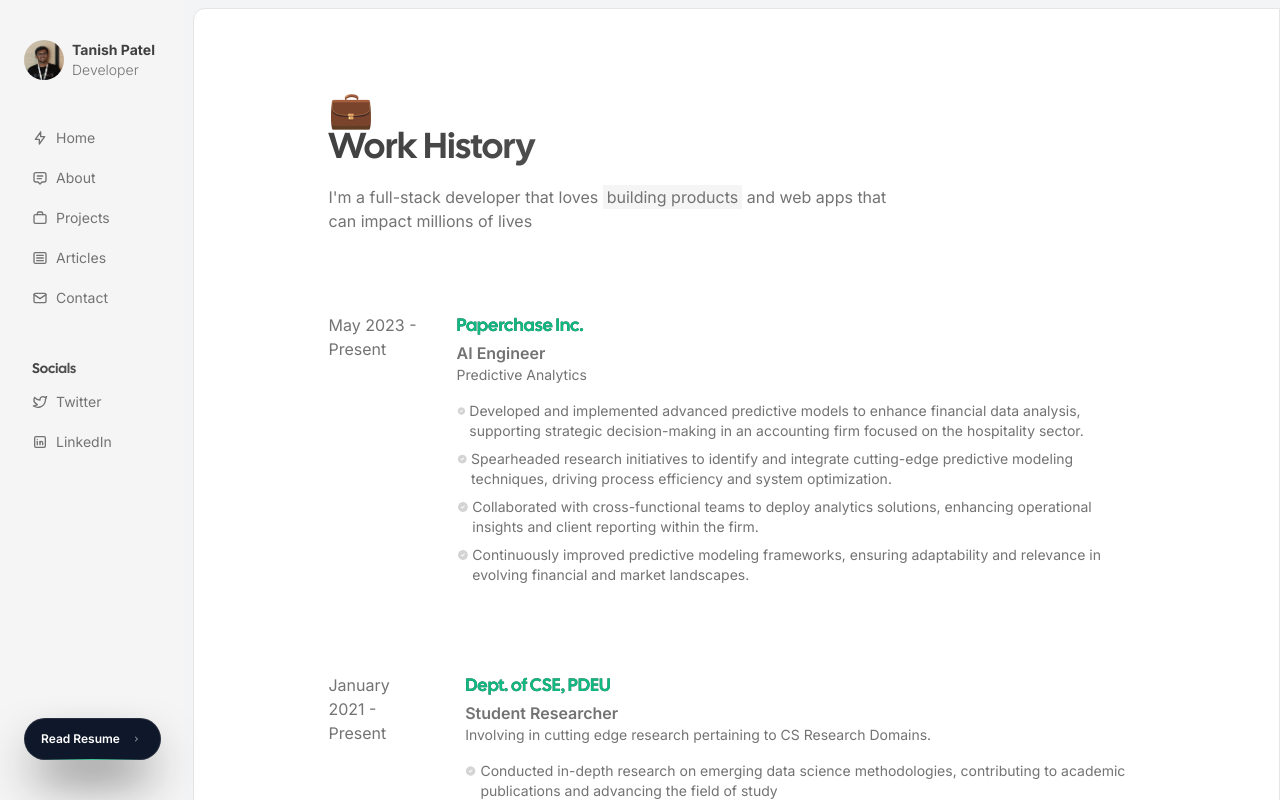
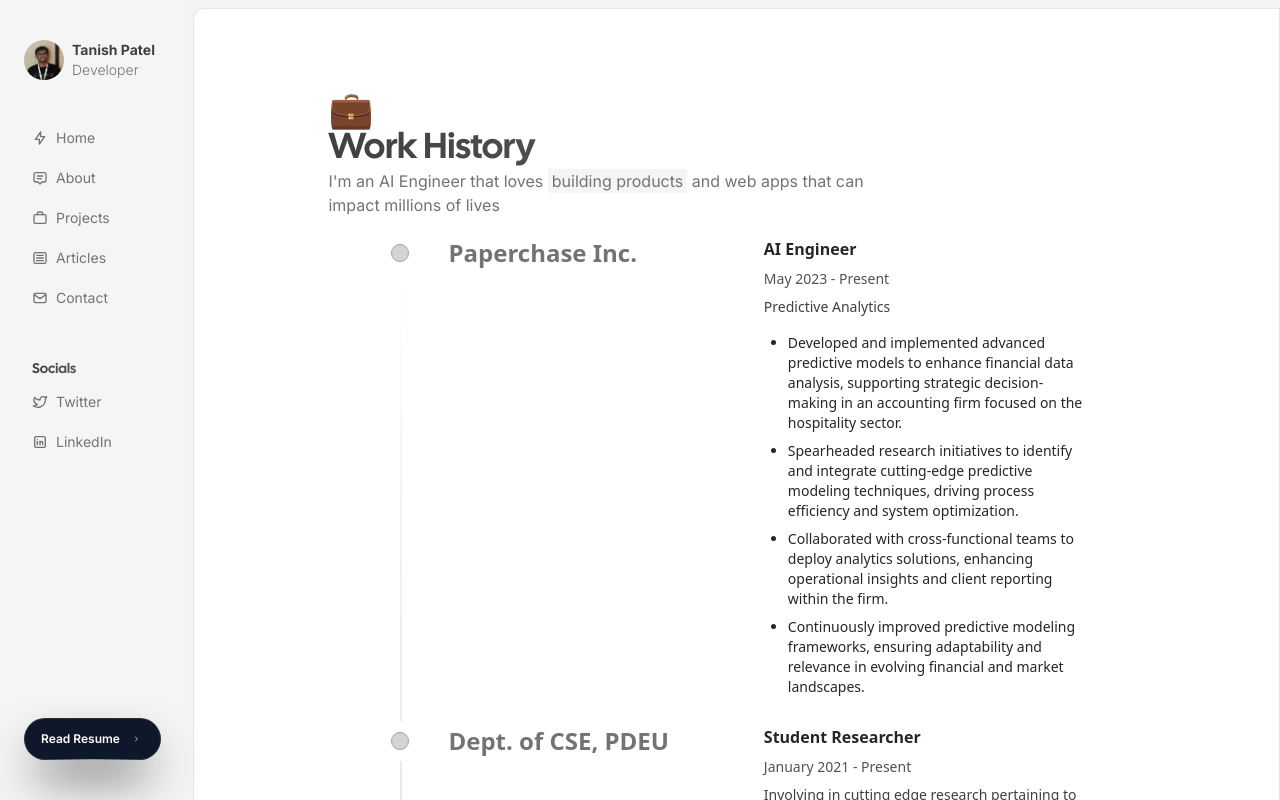
Before and after one commit to tanishpatel0106/portfolio-frontend, a Next.js app: page /resume in a window 1280 px wide. Built offline with nearby package versions, Linux system fonts and the light colour scheme.

Commit message:
Updates to resume page

```diff
--- /dev/null
+++ b/lib/utils.ts
@@ -0,0 +1,6 @@
+import { ClassValue, clsx } from "clsx";
+import { twMerge } from "tailwind-merge";
+
+export function cn(...inputs: ClassValue[]) {
+  return twMerge(clsx(inputs));
+}
--- a/src/app/resume/page.tsx
+++ b/src/app/resume/page.tsx
@@ -13,15 +13,15 @@
     <Container>
       <span className="text-4xl">💼</span>
       <Heading className="font-black">Work History</Heading>
-      <Paragraph className="max-w-xl mt-4">
-        I&apos;m a full-stack developer that loves{" "}
+      <Paragraph className="max-w-xl">
+        I&apos;m an AI Engineer that loves{" "}
         <Highlight>building products</Highlight> and web apps that can impact
         millions of lives
       </Paragraph>
       <WorkHistory />
       <span className="text-4xl">🏆</span>
       <Heading className="font-black">Leadership</Heading>
-      <Paragraph className="max-w-xl mt-4">
+      <Paragraph className="max-w-xl">
         I&apos;ts always a{" "}
         <Highlight>Team Job</Highlight> because not everything is meant to be <Highlight>One-Man Job </Highlight>
       </Paragraph>
--- a/src/components/Leadership.tsx
+++ b/src/components/Leadership.tsx
@@ -1,54 +1,93 @@
+// "use client";
+// import { timeline } from "@/constants/leadership";
+// import React from "react";
+// import { Paragraph } from "./Paragraph";
+// import { Heading } from "./Heading";
+// import {
+//   IconCheck,
+//   IconCheckbox,
+//   IconCircleCheckFilled,
+// } from "@tabler/icons-react";
+
+// export const LeadershipHistory = () => {
+//   return (
+//     <div>
+//       {timeline.map((item, index) => (
+//         <div
+//           className="flex md:flex-row flex-col space-y-10 md:space-y-0 space-x-10 my-20 relative"
+//           key={`timeline-${index}`}
+//         >
+//           <Paragraph className="w-40">{item.date}</Paragraph>
+//           <div>
+//             <Heading
+//               as="h5"
+//               className="text-lg md:text-lg lg:text-lg text-emerald-500"
+//             >
+//               {item.company}
+//             </Heading>
+//             <Paragraph className="text-base md:text-base lg:text-base font-semibold">
+//               {item.title}
+//             </Paragraph>
+//             <Paragraph className="text-sm md:text-sm lg:text-sm mb-4">
+//               {item.description}
+//             </Paragraph>
+
+//             {item.responsibilities.map((responsibility, index) => (
+//               <Step key={responsibility}>{responsibility}</Step>
+//             ))}
+//           </div>
+//         </div>
+//       ))}
+//     </div>
+//   );
+// };
+
+// const Step = ({ children }: { children: React.ReactNode }) => {
+//   return (
+//     <div className="flex space-x-1 items-start my-2">
+//       <IconCircleCheckFilled className="h-3 w-4 mt-1 text-neutral-300" />
+//       <Paragraph className="text-sm md:text-sm lg:text-sm">
+//         {children}
+//       </Paragraph>
+//     </div>
+//   );
+// };
+
 "use client";
+import React from "react";
 import { timeline } from "@/constants/leadership";
-import React from "react";
-import { Paragraph } from "./Paragraph";
-import { Heading } from "./Heading";
-import {
-  IconCheck,
-  IconCheckbox,
-  IconCircleCheckFilled,
-} from "@tabler/icons-react";
+import { Timeline } from "@/components/ui/timeline";
 
 export const LeadershipHistory = () => {
+  const data = timeline.map((item) => ({
+    title: item.company,
+    content: (
+      <div>
+        <p className="text-neutral-800 text-sm md:text-base font-semibold mb-2">
+          {item.title}
+        </p>
+        <p className="text-neutral-600 text-xs md:text-sm mb-2">
+          {item.date}
+        </p>
+        <p className="text-neutral-700 text-xs md:text-sm mb-4">
+          {item.description}
+        </p>
+        <ul className="list-disc ml-6">
+          {item.responsibilities.map((responsibility, index) => (
+            <li key={index} className="text-neutral-800 text-xs md:text-sm mb-2">
+              {responsibility}
+            </li>
+          ))}
+        </ul>
+      </div>
+    ),
+  }));
+
   return (
-    <div>
-      {timeline.map((item, index) => (
-        <div
-          className="flex md:flex-row flex-col space-y-10 md:space-y-0 space-x-10 my-20 relative"
-          key={`timeline-${index}`}
-        >
-          <Paragraph className="w-40">{item.date}</Paragraph>
-          <div>
-            <Heading
-              as="h5"
-              className="text-lg md:text-lg lg:text-lg text-emerald-500"
-            >
-              {item.company}
-            </Heading>
-            <Paragraph className="text-base md:text-base lg:text-base font-semibold">
-              {item.title}
-            </Paragraph>
-            <Paragraph className="text-sm md:text-sm lg:text-sm mb-4">
-              {item.description}
-            </Paragraph>
-
-            {item.responsibilities.map((responsibility, index) => (
-              <Step key={responsibility}>{responsibility}</Step>
-            ))}
-          </div>
-        </div>
-      ))}
+    <div className="w-full">
+      <Timeline data={data} />
     </div>
   );
 };
 
-const Step = ({ children }: { children: React.ReactNode }) => {
-  return (
-    <div className="flex space-x-1 items-start my-2">
-      <IconCircleCheckFilled className="h-3 w-4 mt-1 text-neutral-300" />
-      <Paragraph className="text-sm md:text-sm lg:text-sm">
-        {children}
-      </Paragraph>
-    </div>
-  );
-};
+export default LeadershipHistory;
--- a/src/components/WorkHistory.tsx
+++ b/src/components/WorkHistory.tsx
@@ -1,54 +1,97 @@
+// "use client";
+// import { timeline } from "@/constants/timeline";
+// import React from "react";
+// import { Paragraph } from "./Paragraph";
+// import { Heading } from "./Heading";
+// import {
+//   IconCheck,
+//   IconCheckbox,
+//   IconCircleCheckFilled,
+// } from "@tabler/icons-react";
+
+// export const WorkHistory = () => {
+//   return (
+//     <div>
+//       {timeline.map((item, index) => (
+//         <div
+//           className="flex md:flex-row flex-col space-y-10 md:space-y-0 space-x-10 my-20 relative"
+//           key={`timeline-${index}`}
+//         >
+//           <Paragraph className="w-40">{item.date}</Paragraph>
+//           <div>
+//             <Heading
+//               as="h5"
+//               className="text-lg md:text-lg lg:text-lg text-emerald-500"
+//             >
+//               {item.company}
+//             </Heading>
+//             <Paragraph className="text-base md:text-base lg:text-base font-semibold">
+//               {item.title}
+//             </Paragraph>
+//             <Paragraph className="text-sm md:text-sm lg:text-sm mb-4">
+//               {item.description}
+//             </Paragraph>
+
+//             {item.responsibilities.map((responsibility, index) => (
+//               <Step key={responsibility}>{responsibility}</Step>
+//             ))}
+//           </div>
+//         </div>
+//       ))}
+//     </div>
+//   );
+// };
+
+// const Step = ({ children }: { children: React.ReactNode }) => {
+//   return (
+//     <div className="flex space-x-1 items-start my-2">
+//       <IconCircleCheckFilled className="h-3 w-4 mt-1 text-neutral-300" />
+//       <Paragraph className="text-sm md:text-sm lg:text-sm">
+//         {children}
+//       </Paragraph>
+//     </div>
+//   );
+// };
+
+// Updated WorkHistory.tsx using the new Timeline component
+
+// Updated WorkHistory.tsx using the new Timeline component with light theme styles
+
 "use client";
+import React from "react";
 import { timeline } from "@/constants/timeline";
-import React from "react";
-import { Paragraph } from "./Paragraph";
-import { Heading } from "./Heading";
-import {
-  IconCheck,
-  IconCheckbox,
-  IconCircleCheckFilled,
-} from "@tabler/icons-react";
+import { Timeline } from "@/components/ui/timeline";
 
 export const WorkHistory = () => {
+  const data = timeline.map((item) => ({
+    title: item.company,
+    content: (
+      <div>
+        <p className="text-neutral-800 text-sm md:text-base font-semibold mb-2">
+          {item.title}
+        </p>
+        <p className="text-neutral-600 text-xs md:text-sm mb-2">
+          {item.date}
+        </p>
+        <p className="text-neutral-700 text-xs md:text-sm mb-4">
+          {item.description}
+        </p>
+        <ul className="list-disc ml-6">
+          {item.responsibilities.map((responsibility, index) => (
+            <li key={index} className="text-neutral-800 text-xs md:text-sm mb-2">
+              {responsibility}
+            </li>
+          ))}
+        </ul>
+      </div>
+    ),
+  }));
+
   return (
-    <div>
-      {timeline.map((item, index) => (
-        <div
-          className="flex md:flex-row flex-col space-y-10 md:space-y-0 space-x-10 my-20 relative"
-          key={`timeline-${index}`}
-        >
-          <Paragraph className="w-40">{item.date}</Paragraph>
-          <div>
-            <Heading
-              as="h5"
-              className="text-lg md:text-lg lg:text-lg text-emerald-500"
-            >
-              {item.company}
-            </Heading>
-            <Paragraph className="text-base md:text-base lg:text-base font-semibold">
-              {item.title}
-            </Paragraph>
-            <Paragraph className="text-sm md:text-sm lg:text-sm mb-4">
-              {item.description}
-            </Paragraph>
-
-            {item.responsibilities.map((responsibility, index) => (
-              <Step key={responsibility}>{responsibility}</Step>
-            ))}
-          </div>
-        </div>
-      ))}
+    <div className="w-full">
+      <Timeline data={data} />
     </div>
   );
 };
 
-const Step = ({ children }: { children: React.ReactNode }) => {
-  return (
-    <div className="flex space-x-1 items-start my-2">
-      <IconCircleCheckFilled className="h-3 w-4 mt-1 text-neutral-300" />
-      <Paragraph className="text-sm md:text-sm lg:text-sm">
-        {children}
-      </Paragraph>
-    </div>
-  );
-};
+export default WorkHistory;
--- /dev/null
+++ b/src/components/ui/timeline.tsx
@@ -0,0 +1,160 @@
+"use client";
+import {
+  useMotionValueEvent,
+  useScroll,
+  useTransform,
+  motion,
+} from "framer-motion";
+import React, { useEffect, useRef, useState } from "react";
+
+interface TimelineEntry {
+  title: string;
+  content: React.ReactNode;
+}
+
+export const Timeline = ({ data }: { data: TimelineEntry[] }) => {
+  const ref = useRef<HTMLDivElement>(null);
+  const containerRef = useRef<HTMLDivElement>(null);
+  const [height, setHeight] = useState(0);
+
+  useEffect(() => {
+    if (ref.current) {
+      const rect = ref.current.getBoundingClientRect();
+      setHeight(rect.height);
+    }
+  }, [ref]);
+
+  const { scrollYProgress } = useScroll({
+    target: containerRef,
+    offset: ["start 10%", "end 50%"],
+  });
+
+  const heightTransform = useTransform(scrollYProgress, [0, 1], [0, height]);
+  const opacityTransform = useTransform(scrollYProgress, [0, 0.1], [0, 1]);
+
+  return (
+    <div className="w-full bg-white font-sans md:px-10" ref={containerRef}>
+      <div ref={ref} className="relative max-w-7xl mx-auto pb-20">
+        {data.map((item, index) => (
+          <div
+            key={index}
+            className="flex justify-start pt-[20px] md:gap-10"
+          >
+            <div className="sticky flex flex-col md:flex-row z-40 items-center top-40 self-start max-w-xs lg:max-w-sm md:w-full">
+              <div className="h-10 absolute left-3 md:left-3 w-10 rounded-full bg-white flex items-center justify-center">
+                <div className="h-4 w-4 rounded-full bg-neutral-300 border border-neutral-400 p-2" />
+              </div>
+              <h5 className="hidden md:block text-l md:pl-20 md:text-2xl font-bold text-neutral-500">
+                {item.title}
+              </h5>
+            </div>
+
+            <div className="relative pl-20 pr-4 md:pl-4 w-full">
+              <h5 className="md:hidden block text-l mb-4 text-left font-bold text-neutral-500">
+                {item.title}
+              </h5>
+              {item.content}{" "}
+            </div>
+          </div>
+        ))}
+        <div
+          style={{
+            height: height + "px",
+          }}
+          className="absolute md:left-8 left-8 top-0 overflow-hidden w-[2px] bg-[linear-gradient(to_bottom,var(--tw-gradient-stops))] from-transparent from-[0%] via-neutral-300 to-transparent to-[99%] [mask-image:linear-gradient(to_bottom,transparent_0%,black_10%,black_90%,transparent_100%)]"
+        >
+          <motion.div
+            style={{
+              height: heightTransform,
+              opacity: opacityTransform,
+            }}
+            className="absolute inset-x-0 top-0 w-[2px] bg-gradient-to-t from-purple-500 via-blue-500 to-transparent from-[0%] via-[10%] rounded-full"
+          />
+        </div>
+      </div>
+    </div>
+  );
+};
+
+
+
+// "use client";
+// import {
+//   useMotionValueEvent,
+//   useScroll,
+//   useTransform,
+//   motion,
+// } from "framer-motion";
+// import React, { useEffect, useRef, useState } from "react";
+
+// interface TimelineEntry {
+//   title: string;
+//   content: React.ReactNode;
+// }
+
+// export const Timeline = ({ data }: { data: TimelineEntry[] }) => {
+//   const ref = useRef<HTMLDivElement>(null);
+//   const containerRef = useRef<HTMLDivElement>(null);
+//   const [height, setHeight] = useState(0);
+
+//   useEffect(() => {
+//     if (ref.current) {
+//       const rect = ref.current.getBoundingClientRect();
+//       setHeight(rect.height);
+//     }
+//   }, [ref]);
+
+//   const { scrollYProgress } = useScroll({
+//     target: containerRef,
+//     offset: ["start 10%", "end 50%"],
+//   });
+
+//   const heightTransform = useTransform(scrollYProgress, [0, 1], [0, height]);
+//   const opacityTransform = useTransform(scrollYProgress, [0, 0.1], [0, 1]);
+
+//   return (
+//     <div
+//       className="w-full bg-white font-sans md:px-[20px]"
+//       ref={containerRef}
+//     >
+//       <div ref={ref} className="relative max-w-7xl mx-auto pb-20">
+//         {data.map((item, index) => (
+//           <div
+//             key={index}
+//             className="flex justify-start pt-[20px] md:gap-10"
+//           >
+//             <div className="sticky flex flex-col md:flex-row z-40 items-center top-40 self-start max-w-xs lg:max-w-sm md:w-full">
+//               <div className="h-10 absolute left-3 md:left-3 w-10 rounded-full bg-white flex items-center justify-center">
+//                 <div className="h-4 w-4 rounded-full bg-neutral-300 border border-neutral-400 p-2" />
+//               </div>
+//               <h5 className="hidden md:block text-l md:pl-[20px] md:text-2xl font-bold text-neutral-500">
+//                 {item.title}
+//               </h5>
+//             </div>
+
+//             <div className="relative pl-[20px] pr-4 md:pl-4 w-full">
+//               <h5 className="md:hidden block text-l mb-4 text-left font-bold text-neutral-500">
+//                 {item.title}
+//               </h5>
+//               {item.content}{" "}
+//             </div>
+//           </div>
+//         ))}
+//         <div
+//           style={{
+//             height: height + "px",
+//           }}
+//           className="absolute md:left-8 left-8 top-0 overflow-hidden w-[2px] bg-[linear-gradient(to_bottom,var(--tw-gradient-stops))] from-transparent from-[0%] via-neutral-300 to-transparent to-[99%] [mask-image:linear-gradient(to_bottom,transparent_0%,black_10%,black_90%,transparent_100%)]"
+//         >
+//           <motion.div
+//             style={{
+//               height: heightTransform,
+//               opacity: opacityTransform,
+//             }}
+//             className="absolute inset-x-0 top-0 w-[2px] bg-gradient-to-t from-purple-500 via-blue-500 to-transparent from-[0%] via-[10%] rounded-full"
+//           />
+//         </div>
+//       </div>
+//     </div>
+//   );
+// };
--- a/src/constants/cocurricular.tsx
+++ b/src/constants/cocurricular.tsx
@@ -1,6 +1,6 @@
 export const timeline = [
   {
-    company: "",
+    company: "Co-Curriculars",
     title: "",
     date: "",
     description: "",
--- a/src/constants/leadership.tsx
+++ b/src/constants/leadership.tsx
@@ -1,6 +1,6 @@
 export const timeline = [
   {
-    company: "Anirveda - TechnoEconomics Society of PDEU",
+    company: "Anirveda - Techno-Economics Society of PDEU",
     title: "Vice President",
     date: "2021 - 2024",
     description: "",
```
Also changed, not shown: src/components/CoCurricular.tsx (+67 -47 lines), src/constants/timeline.tsx (indentation only).
